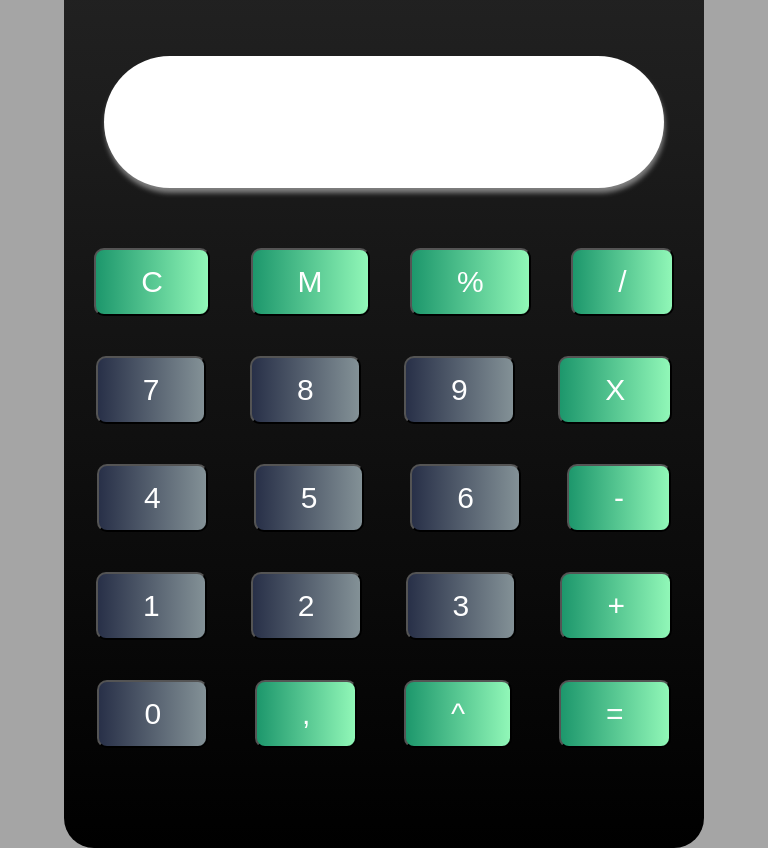
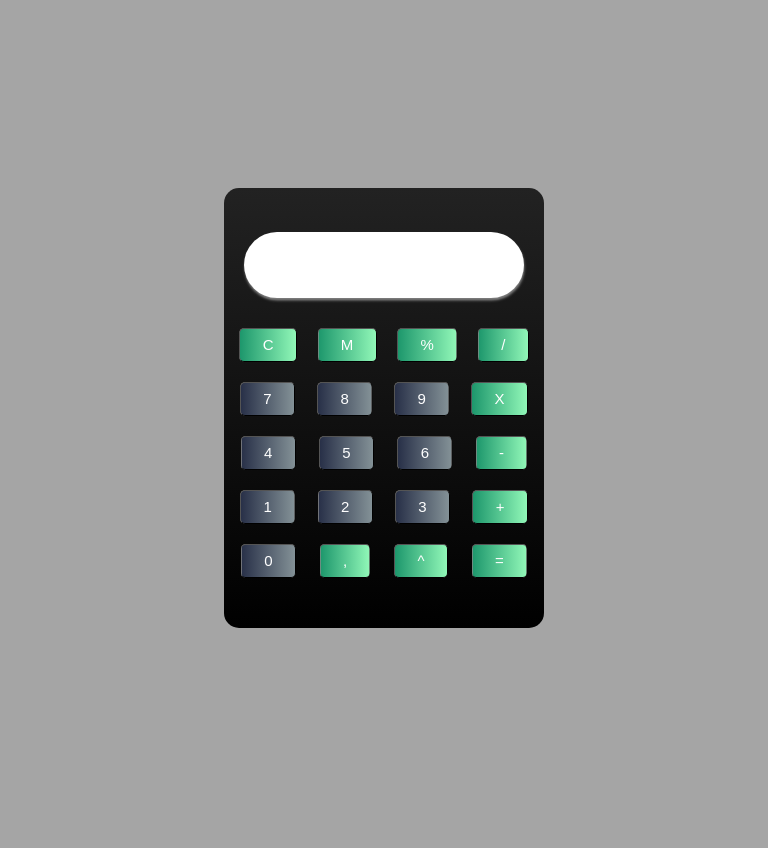
Before and after one commit to GuilhermeMoreir4/Calculator, a plain HTML site: page index.html in a window 768 px wide. After the commit the page ends 816 px from the top, so only its background shows below. Drawn offline with Linux system fonts and the light colour scheme.

Commit message:
responsive layout

```diff
--- a/styles/style.css
+++ b/styles/style.css
@@ -92,3 +92,24 @@ body{
    color: #fff;
    text-decoration: none;
  }
+
+
+
+ @media all and (min-width: 768px) and (max-width: 1024px) {
+    #calculator{
+        scale: 0.8;
+    }
+
+ }
+
+ @media all and (min-width: 480px) and (max-width: 768px) {
+    #calculator{
+        scale: 0.5;
+    }
+}
+
+ @media all and (max-width: 480px) {
+    #calculator{
+        scale: 0.43;
+    }
+  }
```
